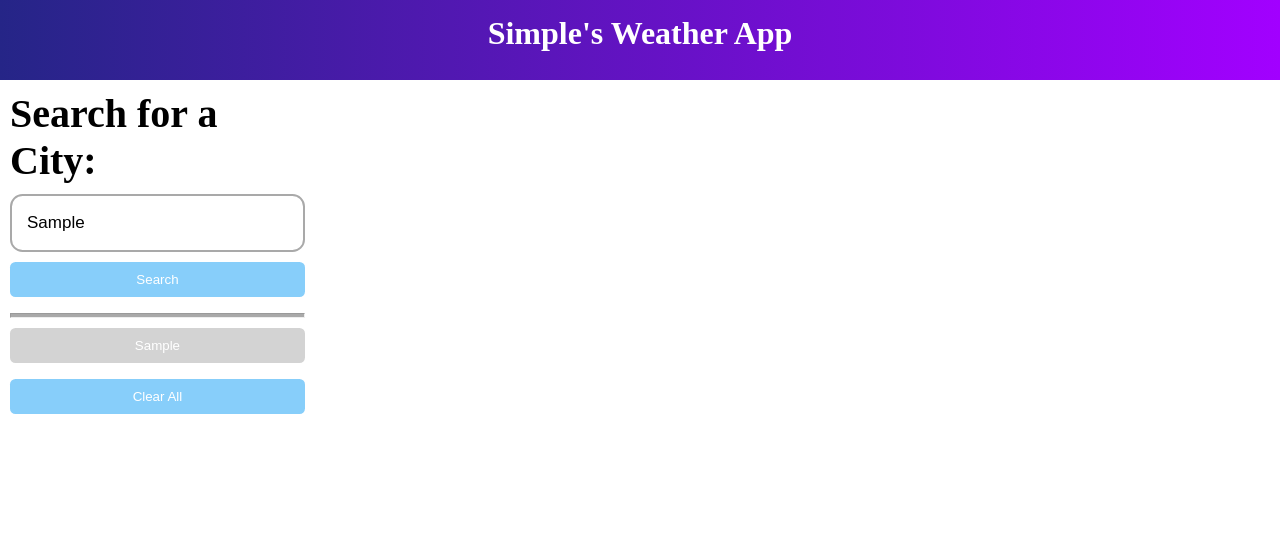
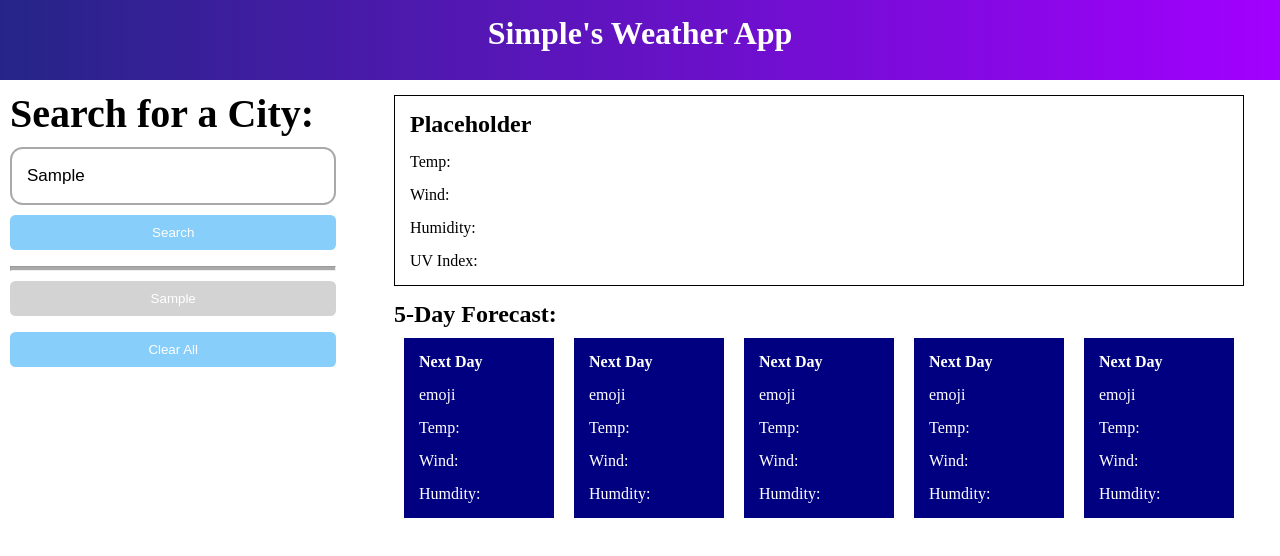
Before and after one commit to Jukphillips/Simples-Weather-App, a plain HTML site: page index.html in a window 1280 px wide. Both pictures are taken after typing "Sample" into the empty fields and a click on the button "Search". Drawn offline with nearby package versions, Linux system fonts and the light colour scheme.

Commit message:
Created current day results container and 5-day forecast cards container and did styling

```diff
--- a/Assets/app.js
+++ b/Assets/app.js
@@ -2,6 +2,8 @@
 var searchBtn = document.getElementById('searchButton')
 //Declaring clear button
 var clearBtn = document.getElementById('clearButton')
+// Declaring search results container
+var searchResultCon = document.getElementById('searchResults')
 
 
 // declaring input var
@@ -24,6 +26,7 @@ function search(event) {
 
 
     clearBtn.style.display = 'block';
+    searchResultCon.style.display = 'block';
 
     var storedCitiesList = JSON.parse(localStorage.getItem('citiesList'))
 
@@ -33,7 +36,9 @@ function search(event) {
 
     citiesList.push({UserCity: userInput })
    localStorage.setItem('CitiesList', JSON.stringify(citiesList));
-    displayRecentSearches();
+   console.log(citiesList)
+
+   displayRecentSearches();
 
    }
 
--- a/Assets/style.css
+++ b/Assets/style.css
@@ -25,7 +25,7 @@ main {
 /* Search Basic Formtating */
 .searchFormat {
   margin: 5px;
-  width: 48%;
+  width: 85%;
 }
 
 /* Parent */
@@ -33,6 +33,7 @@ main {
   display: flex;
   flex-direction: column;
   margin: 5px;
+  width: 30%;
 }
 
 /* Search Header */
@@ -50,7 +51,8 @@ main {
 }
 
 /* Clear Button */
-#clearButton {
+#clearButton,
+#searchResults {
   display: none;
 }
 
@@ -79,3 +81,31 @@ hr {
   margin-bottom: 11px;
   border-radius: 5.5px;
 }
+
+#currentDayResults {
+  border: 1px solid black;
+  margin-bottom: 15px;
+  margin-top: 15px;
+  width: 850px;
+}
+
+.resultText {
+  margin: 15px;
+}
+
+#weekForecast {
+  margin: 10px;
+  display: flex;
+  flex-direction: row;
+  justify-content: space-between;
+}
+
+.forecastCards {
+  background-color: navy;
+  width: 150px;
+  color: white;
+}
+
+.forecastCardsText {
+  margin: 15px;
+}
--- a/index.html
+++ b/index.html
@@ -16,7 +16,7 @@
 
         <!-- Search Bar & Locally Saved Buttons-->
     <main>
-        <aside id="searchBar" class="searchFormat">
+        <aside id="searchBar">
             <h1 id='searchH1' class="searchFormat"><strong>Search for a City:</strong></h1>
             <input id="searchInput" class="searchFormat" placeholder="Denver">
             <button id="searchButton" class="searchFormat">  Search </button>
@@ -29,8 +29,53 @@
                 <button id="clearButton" class="searchFormat">Clear All</button>
             </div>
         </aside>
-        <section>
+        <section id="searchResults">
+            <div id="currentDayResults">
+                <h1 class="resultText" id="resultCityName">Placeholder</h1>
+                <p class="resultText" id="resultCityTemp">Temp: </p>
+                <p class="resultText" id="resultCityWind">Wind: </p>
+                <p class="resultText" id="resultCityHumidity">Humidity: </p>
+                <p class="resultText" id="resultCityUV">UV Index: </p>
+            </div>
 
+            <h2>5-Day Forecast:</h2>
+            <div id="weekForecast">
+                <div class="forecastCards" id="nextDayForecast">
+                    <h4 class="forecastCardsText" id="nextDayDate">Next Day</h4>
+                    <p class="forecastCardsText"  id="nextDayEmoji"> emoji</p>
+                    <p class="forecastCardsText" id="nextDayTemp"> Temp: </p>
+                    <p class="forecastCardsText" id="nextDayWind">Wind:</p>
+                    <p class="forecastCardsText" id="nextDayHumidity">Humdity:</p>
+                </div>
+                <div class="forecastCards" id="nextDayForecast">
+                    <h4 class="forecastCardsText" id="nextDayDate">Next Day</h4>
+                    <p class="forecastCardsText" id="nextDayEmoji"> emoji</p>
+                    <p class="forecastCardsText" id="nextDayTemp"> Temp: </p>
+                    <p class="forecastCardsText" id="nextDayWind">Wind:</p>
+                    <p class="forecastCardsText" id="nextDayHumidity">Humdity:</p>
+                </div>
+                <div class="forecastCards" id="nextDayForecast">
+                    <h4 class="forecastCardsText" id="nextDayDate">Next Day</h4>
+                    <p class="forecastCardsText"  id="nextDayEmoji"> emoji</p>
+                    <p class="forecastCardsText" id="nextDayTemp"> Temp: </p>
+                    <p class="forecastCardsText" id="nextDayWind">Wind:</p>
+                    <p class="forecastCardsText" id="nextDayHumidity">Humdity:</p>
+                </div>
+                <div class="forecastCards" id="nextDayForecast">
+                    <h4 class="forecastCardsText" id="nextDayDate">Next Day</h4>
+                    <p class="forecastCardsText" id="nextDayEmoji"> emoji</p>
+                    <p class="forecastCardsText" id="nextDayTemp"> Temp: </p>
+                    <p class="forecastCardsText"  id="nextDayWind">Wind:</p>
+                    <p class="forecastCardsText" id="nextDayHumidity">Humdity:</p>
+                </div>
+                <div class="forecastCards" id="nextDayForecast">
+                    <h4 class="forecastCardsText" id="nextDayDate">Next Day</h4>
+                    <p class="forecastCardsText" id="nextDayEmoji"> emoji</p>
+                    <p class="forecastCardsText" id="nextDayTemp"> Temp: </p>
+                    <p class="forecastCardsText" id="nextDayWind">Wind:</p>
+                    <p class="forecastCardsText" id="nextDayHumidity">Humdity:</p>
+                </div>
+            </div>
 
 
         </section>
```
